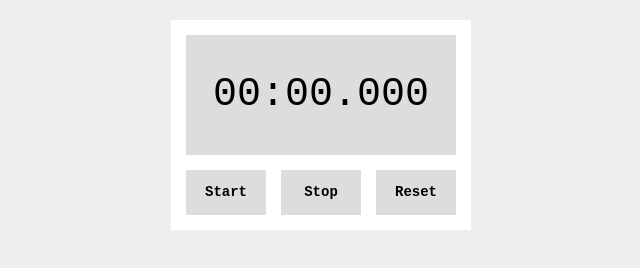
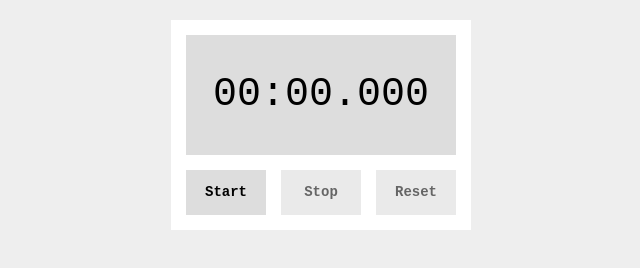
Before and after one commit to Iwamoto-Akira/dotinstall_practice, a plain HTML site: page index.html in a window 1280 px wide. Shown: the full height of the page, 319-959 px from the left. Drawn offline with Linux system fonts and the light colour scheme.

Commit message:
Update index.html

```diff
--- a/index.html
+++ b/index.html
@@ -18,6 +18,6 @@
 
   </div>
 
-  <script src=/main.js"></script>
+  <script src="/main.js"></script>
 </body>
 </html>
```
